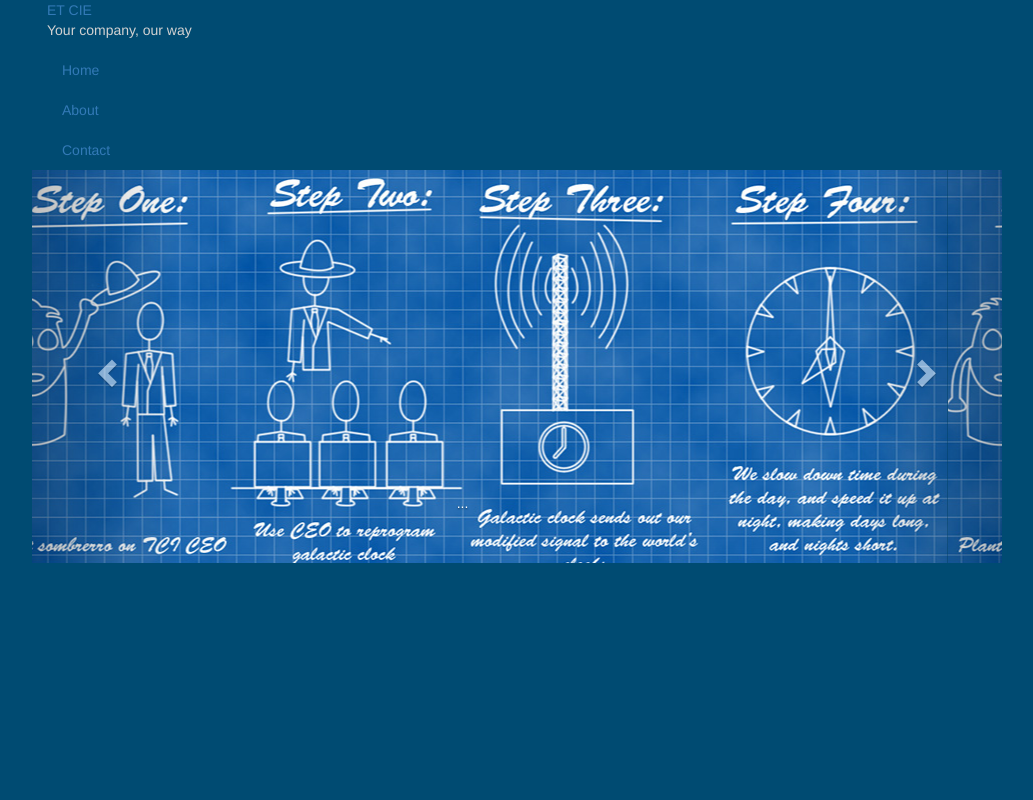
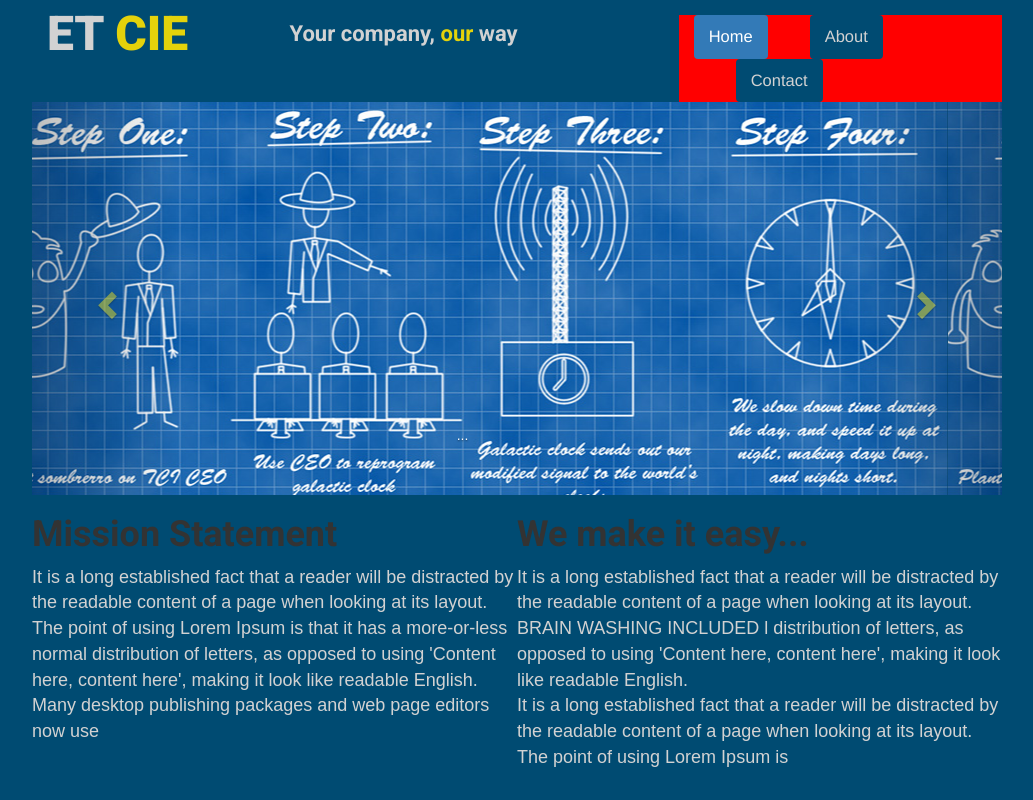
Before and after one commit to jenoya/world-domination, a plain HTML site: page index.html in a window 1280 px wide. Shown: the whole page, without its empty margins (123-1156 px from the left). Drawn offline with nearby package versions, Linux system fonts and the light colour scheme.

Commit message:
this is a terrible commit title
made columns and tags

```diff
--- a/index.html
+++ b/index.html
@@ -11,20 +11,27 @@
 
 	<link rel="stylesheet" type="text/css" href="style.css">
 
+	<!-- google fonts -->
+		<!-- roboto -->
+		<link href='https://fonts.googleapis.com/css?family=Roboto:400,900,700' rel='stylesheet' type='text/css'>
+
+
 </head>
 <body>
 <div class="container">
 
 	<div class="row">
-		<div class="col-xs-12">
-			<a href="" class="logo">ET CIE</a>
-			<p>Your company, <span>our<span> way</p>
+		<div class="col-xs-12 col-lg-3">
+			<a href="" class="logo ">ET <span>CIE</span></a>
 		</div>
-		<div class="col-xs-12">
-			<ul class="nav">
-				<li><a href="">Home</a></li>
-				<li><a href="">About</a></li>
-				<li><a href="">Contact</a></li>
+		<div class="col-xs-12 col-lg-4">
+			<p class="biline">Your company, <span>our</span> way</p>
+		</div>
+		<div class="col-xs-12 col-lg-4 pull-right red mt15">
+			<ul class="nav nav-pills">
+				<li class="active"><a href="#">Home</a></li>
+				<li><a href="#" class="ml40">About</a></li>
+				<li><a href="#" class="ml40">Contact</a></li>
 			</ul>
 		</div>
 	</div>
@@ -67,12 +74,24 @@
 
 	</div> <!-- end row -->
 
-
-
 	<div class="row">
-
+		<div class="col-xs-12 col-lg-6">
+			<div class="row">
+				<h2>Mission Statement</h2>
+			</div>
+			<div class="row">
+				<p>It is a long established fact that a reader will be distracted by the readable content of a page when looking at its layout. The point of using Lorem Ipsum is that it has a more-or-less normal distribution of letters, as opposed to using 'Content here, content here', making it look like readable English. Many desktop publishing packages and web page editors now use</p>
+			</div>
+		</div>
+		<div class="col-xs-12 col-lg-6">
+			<div class="row">
+				<h2>We make it easy...</h2>
+			</div>
+			<div class="row">
+				<p>It is a long established fact that a reader will be distracted by the readable content of a page when looking at its layout. BRAIN WASHING INCLUDED l distribution of letters, as opposed to using 'Content here, content here', making it look like readable English. <br> It is a long established fact that a reader will be distracted by the readable content of a page when looking at its layout. The point of using Lorem Ipsum is</p>
+			</div>
+		</div>
 	</div>
-
 
 
 
--- a/style.css
+++ b/style.css
@@ -1,19 +1,81 @@
 body{
 	background: #004b72;
 }
+
 .container{
 	max-width: 970px;
 	/*background-color: red;*/
 }
+
 span.line{
 	border: 2px solid yellow;
 	width: 100%;
 	display: block;
 	margin:20px 0px;
 }
+
+.logo{
+	font-family: 'Roboto', sans-serif;
+	font-weight: 900;
+	font-size: 48px;
+	float: left;
+}
+.biline{
+	float: left;
+	line-height: 68px;
+	font-size: 22px;
+	font-family: 'Roboto', sans-serif;
+	font-weight: 700;
+}
+
+h2{
+	font-family: 'Roboto', sans-serif;
+	font-weight: 700;
+	font-size: 36px;
+}
+
 p{
 	color: #d2d2d2;
+	font-family: Arial, 'Helvetica Neue', Helvetica, sans-serif;
+	font-size: 18px;
 }
-ul li.nav{
-	display: inline;
+
+a{color: #d2d2d2;}
+.fontcolor{color: #d2d2d2;}
+.center{margin: auto; float:none;}
+.red{background-color: red;}
+.ml60{margin-left: 60px;}
+.ml40{margin-left: 40px}
+.mt10{margin-top: 10px;}
+.mt15{margin-top: 15px;}
+.mt20{margin-top: 20px;}
+
+
+.nav li a {
+	color: #d2d2d2;
+	background-color: #004b72;
+	font-size: 16.5px;
 }
+
+/*.nav li.active a {
+	background-color: #004b72;
+	border-bottom:2px solid #e4d20b;
+	border-radius:0px;
+}*/
+
+ul.nav{
+	/*margin-bottom: 20px;*/
+	/*line-height: 68px;*/
+
+}
+ul.nav li{float: left;}
+.nav li.active a:hover, .nav li a:hover{
+	background-color: #004b72;
+	color: #d2d2d2;
+	border-bottom:2px solid #e4d20b;
+	border-radius:0px;
+}
+
+span{
+	color:#e4d20b;
+}
```
